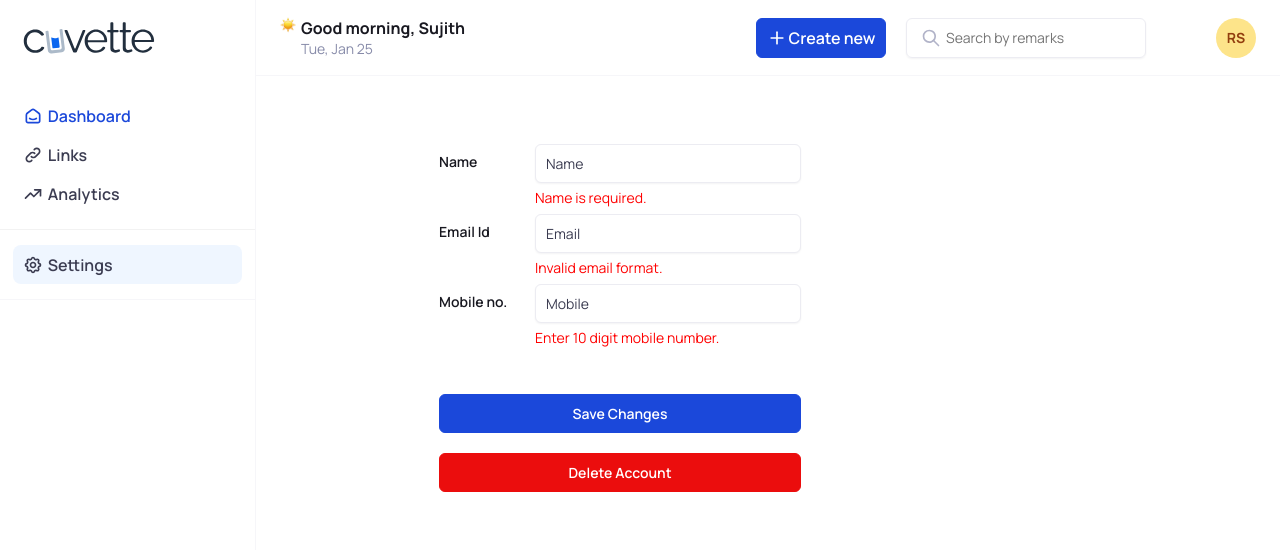
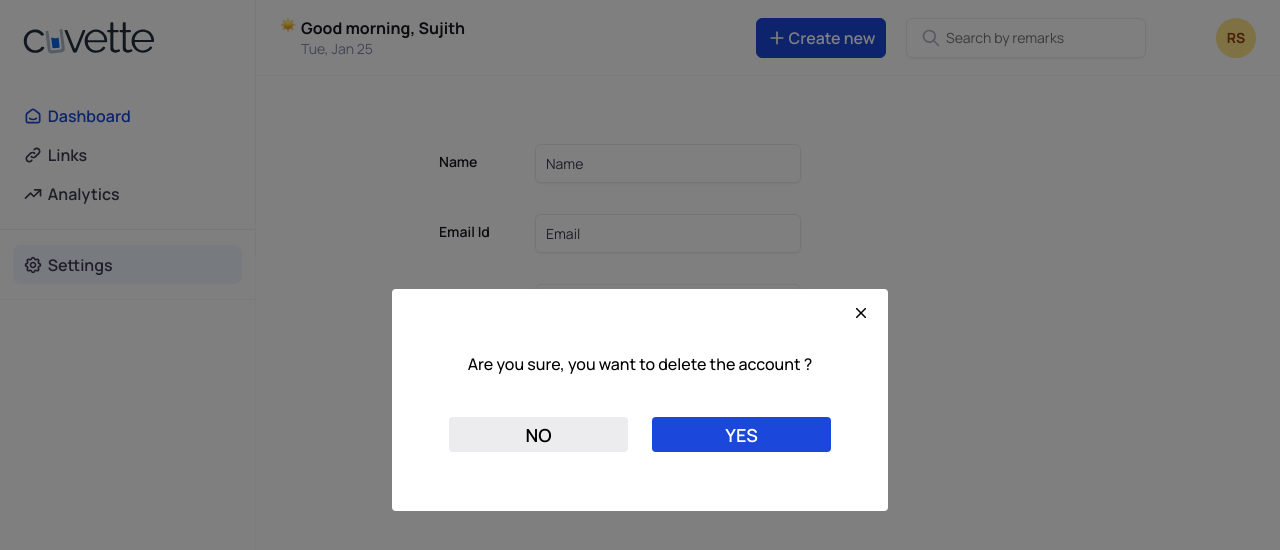
Before and after one commit to rajsingh-19/link-management-app, a React (Vite) app: page /settings in a window 1280 px wide. Both pictures are taken after a click on the button "Delete Account". Shown: the top 550 px of the page. Built offline with nearby package versions, Linux system fonts and the light colour scheme; no server answers.

Commit message:
Developed the confirm card modal

```diff
--- /dev/null
+++ b/src/components/confirmcard/ConfirmCard.jsx
@@ -0,0 +1,20 @@
+import React from 'react';
+import styles from "./card.module.css";
+import crossIcon from "../../assets/crossIcon.svg";
+
+const ConfirmCard = ({ label, handleCloseModal, handleAction }) => {
+  return (
+    <div className={styles.cardContainer}>
+        <div className={styles.confirmation}>{`Are you sure, you want to ${label} the account ?`}</div>
+        <div className={styles.btnsContainer}>
+            <button onClick={handleCloseModal}>NO</button>
+            <button onClick={handleAction}>YES</button>
+        </div>
+        <button onClick={handleCloseModal} className={styles.crossContainer}>
+            <img src={crossIcon} alt="cross icon" />
+        </button>
+    </div>
+  )
+};
+
+export default ConfirmCard;
--- /dev/null
+++ b/src/components/confirmcard/card.module.css
@@ -0,0 +1,54 @@
+.cardContainer {
+    width: 496px;
+    height: 222px;
+    border-radius: 4px;
+    background-color: #FFFFFF;
+    display: flex;
+    flex-direction: column;
+    justify-content: center;
+    align-items: center;
+    position: relative;
+}
+.crossContainer {
+    position: absolute;
+    top: 15px;
+    right: 20px;
+    border: none;
+    background-color: transparent;
+    height: 15px;
+    width: 15px;
+    cursor: pointer;
+}
+.confirmation {
+    font-size: 16px;
+    font-weight: 500;
+    color: #000000;
+    line-height: 22px;
+    margin-top: 5px;
+    margin-bottom: 42px;
+}
+
+.btnsContainer {
+    width: 382px;
+    display: flex;
+    flex-direction: row;
+    justify-content: space-between;
+}
+.btnsContainer button {
+    width: 179px;
+    height: 35px;
+    cursor: pointer;
+    font-size: 18px;
+    font-weight: 600;
+    border-radius: 4px;
+    outline: none;
+    border: none;
+}
+.btnsContainer button:first-of-type {
+    color: #000000;
+    background-color: #ECECEE;
+}
+.btnsContainer button:last-of-type {
+    color: #FFFFFF;
+    background-color: #1B48DA;
+}
--- a/src/pages/settingpage/Settings.jsx
+++ b/src/pages/settingpage/Settings.jsx
@@ -1,18 +1,23 @@
 
 import React, { useState, useEffect } from "react";
+import { useNavigate } from "react-router-dom";
 import styles from "./settings.module.css";
 import { getUserInfo, updateUser } from "../../services/index";
 import Navbar from "../../components/navbar/Navbar";
 import Sidebar from "../../components/sidebar/Sidebar";
+import ConfirmCard from "../../components/confirmcard/ConfirmCard";
 import { toast } from "react-toastify";
 
 const Settings = () => {
+  const navigate = useNavigate();
+
   const [updateFormData, setUpdateFormData] = useState({
     name: "",
     email: "",
     mobile: "",
   });
   const [errors, setErrors] = useState({});
+  const [modalStatus, setModalStatus] = useState(false);
 
   useEffect(() => {
     const fetchUserData = async () => {
@@ -81,8 +86,21 @@ const Settings = () => {
     }
   };
 
+  const handleDeleteConfirm = () => {
+    setModalStatus(true);
+  };
+
+  //      function for closing the modal
+  const handleCloseModal = (e) => {
+    setModalStatus(false);
+  };
+
+  const handleAccountDelete = () => {
+    navigate('/');
+  };
+
   return (
-    <div className={styles.dashboardContainer}>
+    <div className={styles.settingsContainer}>
       <div className={styles.sidebarSection}>
         <Sidebar />
       </div>
@@ -142,12 +160,18 @@ const Settings = () => {
             <div>
               <button type="submit" className={styles.updateBtn}>Save Changes</button>
             </div>
-            <div>
-              <button className={styles.deleteBtn}>Delete Account</button>
+          </form>
+          <div>
+              <button className={styles.deleteBtn} onClick={handleDeleteConfirm}>Delete Account</button>
             </div>
-          </form>
         </div>
       </div>
+      {/*             Modal Container          */}
+        {modalStatus && (
+          <div className={styles.modalViewContainer}>
+            <ConfirmCard handleAction={handleAccountDelete} handleCloseModal={handleCloseModal} label={"delete"} />
+          </div>
+        )}
     </div>
   );
 };
--- a/src/pages/settingpage/settings.module.css
+++ b/src/pages/settingpage/settings.module.css
@@ -1,4 +1,4 @@
-.dashboardContainer {
+.settingsContainer {
     width: 100vw;
     height: 100vh;
     display: flex;
@@ -78,7 +78,7 @@
     margin-bottom: 20px;
 }
 .deleteBtn {
-    width: 100%;
+    width: 362px;
     height: 39px;
     font-size: 14px;
     font-weight: 600;
@@ -103,3 +103,18 @@
 .errorMessage:empty {
     visibility: hidden;
 }
+/*          modal view container        */
+.modalViewContainer {
+    position: fixed;
+    top: 0;
+    left: 0;
+    width: 100vw;
+    height: 100vh;
+    background: rgba(0, 0, 0, 0.5);
+    display: flex;
+    flex-direction: row;
+    justify-content: center;
+    align-items: center;
+    width: 100%;
+    height: 100%;
+}
```
Also changed, not shown: src/assets/crossIcon.svg (added).
